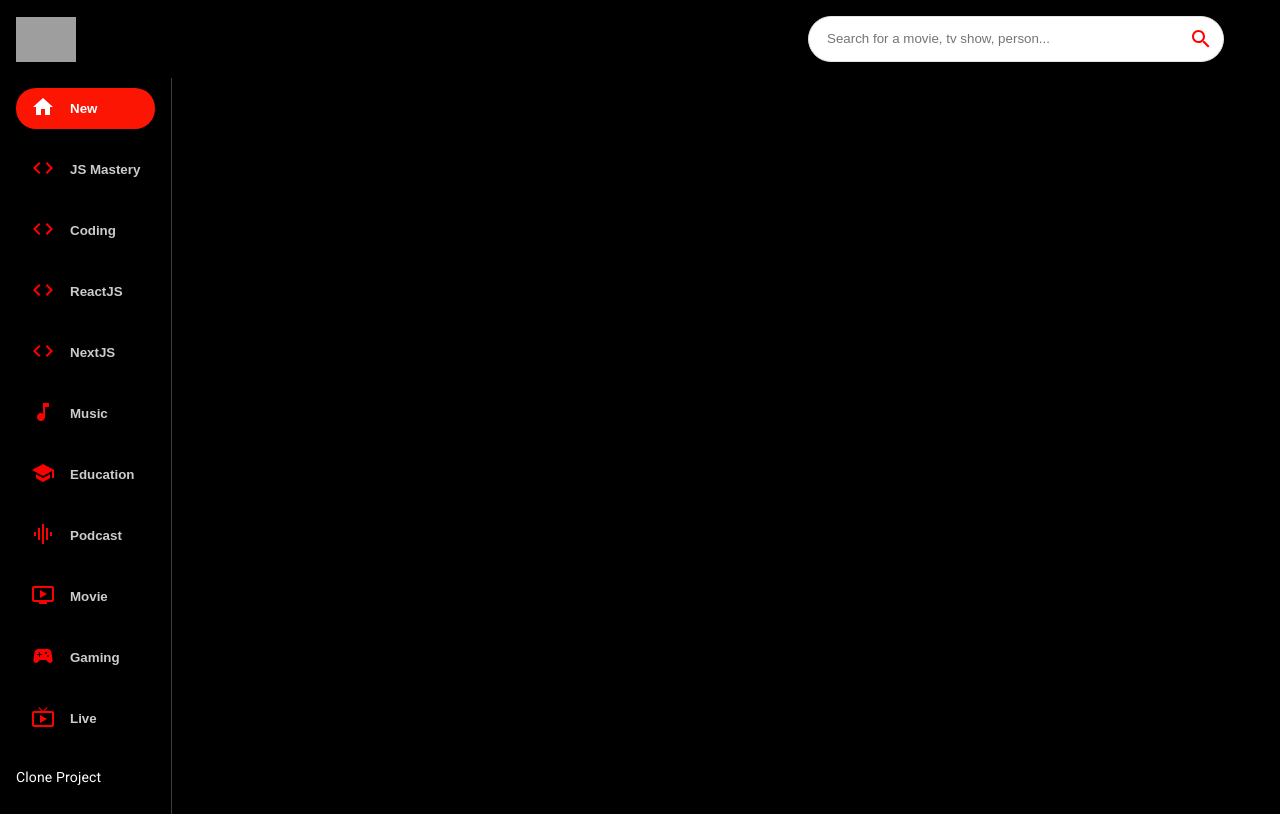
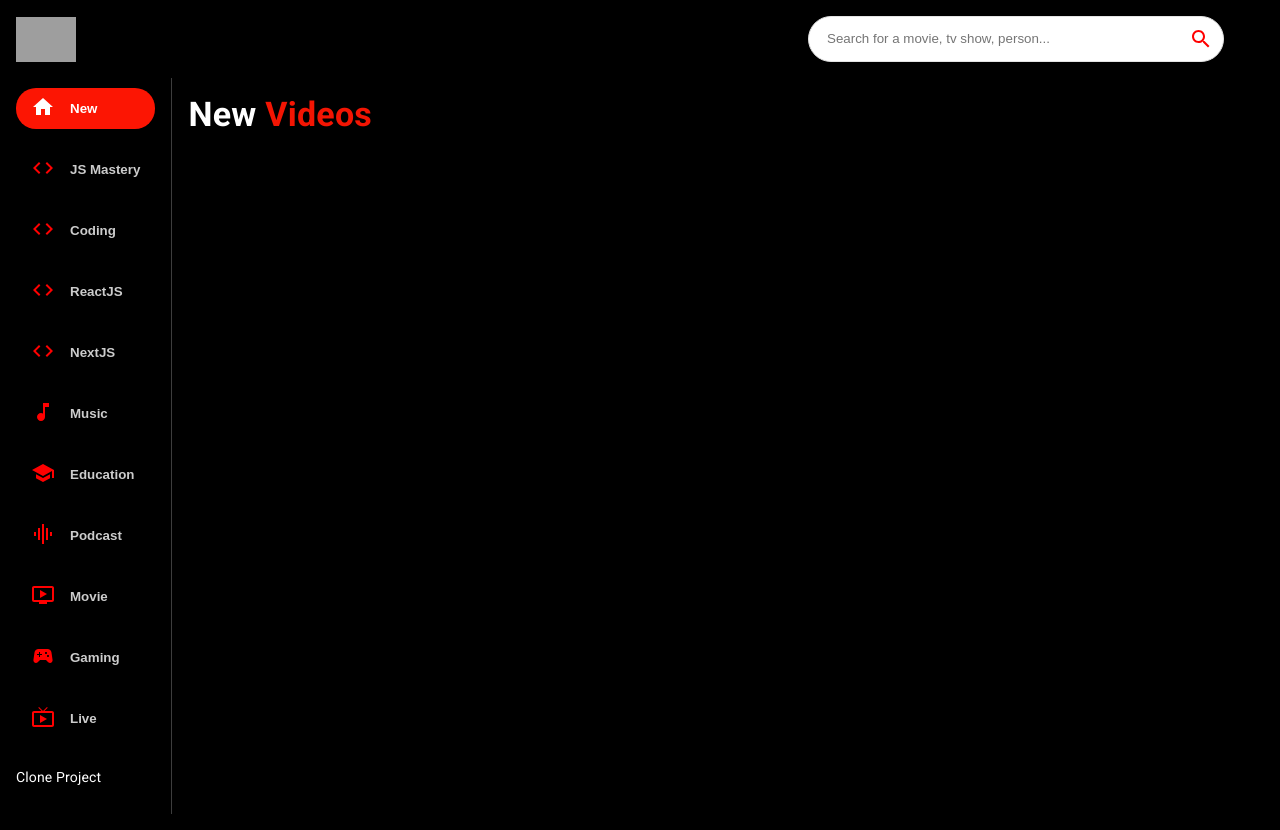
Before and after one commit to IamSudhir-Kumar/YouTube_Clone, a React (Create React App) app: page / in a window 1280 px wide. Built offline with nearby package versions, Linux system fonts and the light colour scheme; grey boxes are pictures that could not be loaded.

Commit message:
API calling

```diff
--- a/src/components/Feed.jsx
+++ b/src/components/Feed.jsx
@@ -1,7 +1,7 @@
 import React from 'react'
 import { useState, useEffect } from 'react'
 import { Box, Stack, Typography } from '@mui/material'
-import Sidebar from './Sidebar'
+import {Sidebar , Video} from './'
 
 const Feed = () => {
   return (
@@ -11,11 +11,29 @@ const Feed = () => {
       <Box sx={{ height: { sx: 'auto', md: '92vh' }, borderRight: '1px solid #3d3d3d', px: { sx: 0, md: 2 } }}>
         <Sidebar />
 
-        <Typography className='copyright' variant='body2' sx={{ mt:1.5, color:'#fff'}}>
+        <Typography className='copyright' variant='body2' sx={{ mt: 1.5, color: '#fff' }}>
           Clone Project
         </Typography>
       </Box>
-
+      <Box
+        p={2}
+        sx={{
+          overflowY: 'auto',
+          height: '90vh',
+          flex: 2
+        }}>
+        <Typography variant='h4'
+          fontWeight="bold"
+          mb={2}
+          sx={{ color: 'white' }}>
+          New <span
+            style=
+            {{ color: '#F31503' }}>
+            Videos
+          </span>
+        </Typography>
+        <Video />
+      </Box>
     </Stack>
   )
 }
--- a/src/components/Sidebar.jsx
+++ b/src/components/Sidebar.jsx
@@ -11,8 +11,8 @@ const Sidebar = () => {
             direction="row"
             sx={{
                 overflowY: 'auto',
-                height: { xs: 'auto', md: '92%' }, // Corrected 'sx' typo
-                flexDirection: { md: 'column' }, // Corrected 'coloumn' to 'column'
+                height: { xs: 'auto', md: '92%' },
+                flexDirection: { md: 'column' },
             }}
         >
             {categories.map((category, index) => (
--- /dev/null
+++ b/src/components/Video.jsx
@@ -0,0 +1,9 @@
+import React from 'react'
+
+const Video = () => {
+  return (
+    <div>Video</div>
+  )
+}
+
+export default Video
--- a/src/components/index.js
+++ b/src/components/index.js
@@ -5,3 +5,4 @@ export {default as VideoDetail} from './VideoDetail'
 export {default as SearchFeed} from './SearchFeed'
 export {default as SearchBar} from './SearchBar'
 export {default as Sidebar} from './Sidebar'
+export {default as Video} from './Video'
--- a/src/utils/constant.js
+++ b/src/utils/constant.js
@@ -12,7 +12,7 @@ import TheaterComedyIcon from '@mui/icons-material/TheaterComedy';
 import FitnessCenterIcon from '@mui/icons-material/FitnessCenter';
 import DeveloperModeIcon from '@mui/icons-material/DeveloperMode';
 
-export const logo = 'https://i.ibb.co/s9Qys2j/logo.png';
+export const logo = 'https://cdn3.iconfinder.com/data/icons/social-network-30/512/social-06-512.png';
 
 export const categories = [
   { name: 'New', icon: <HomeIcon />, },
```
